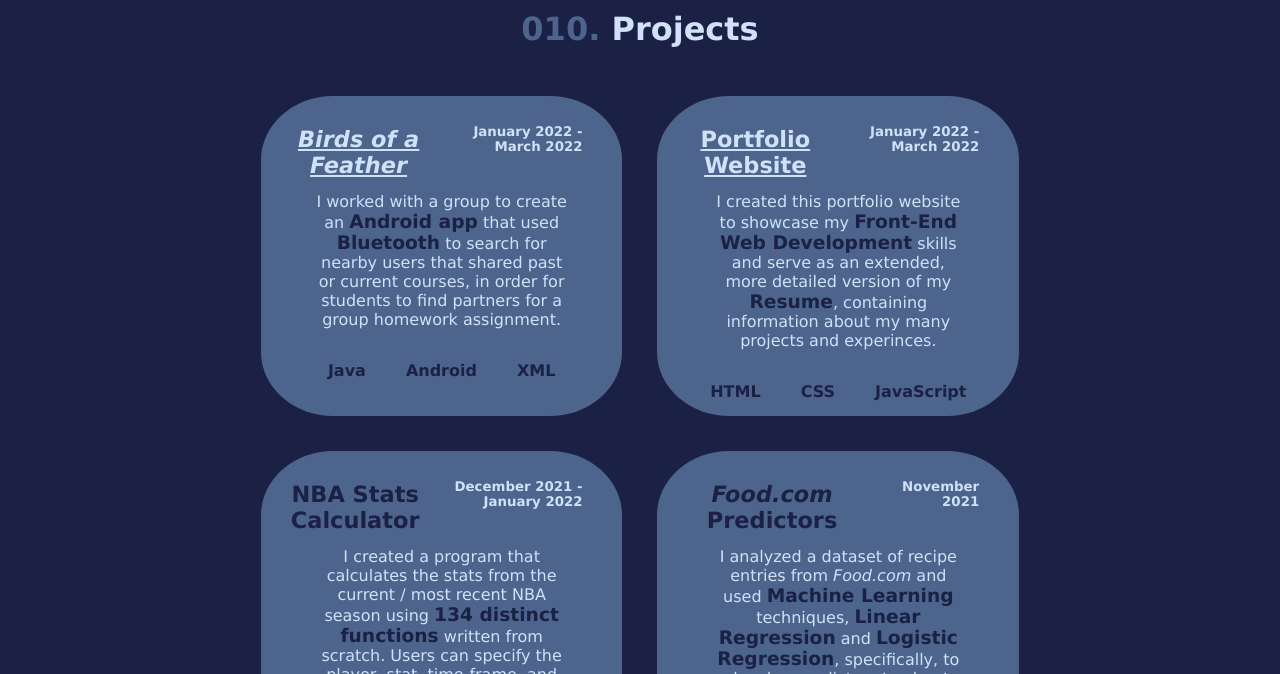
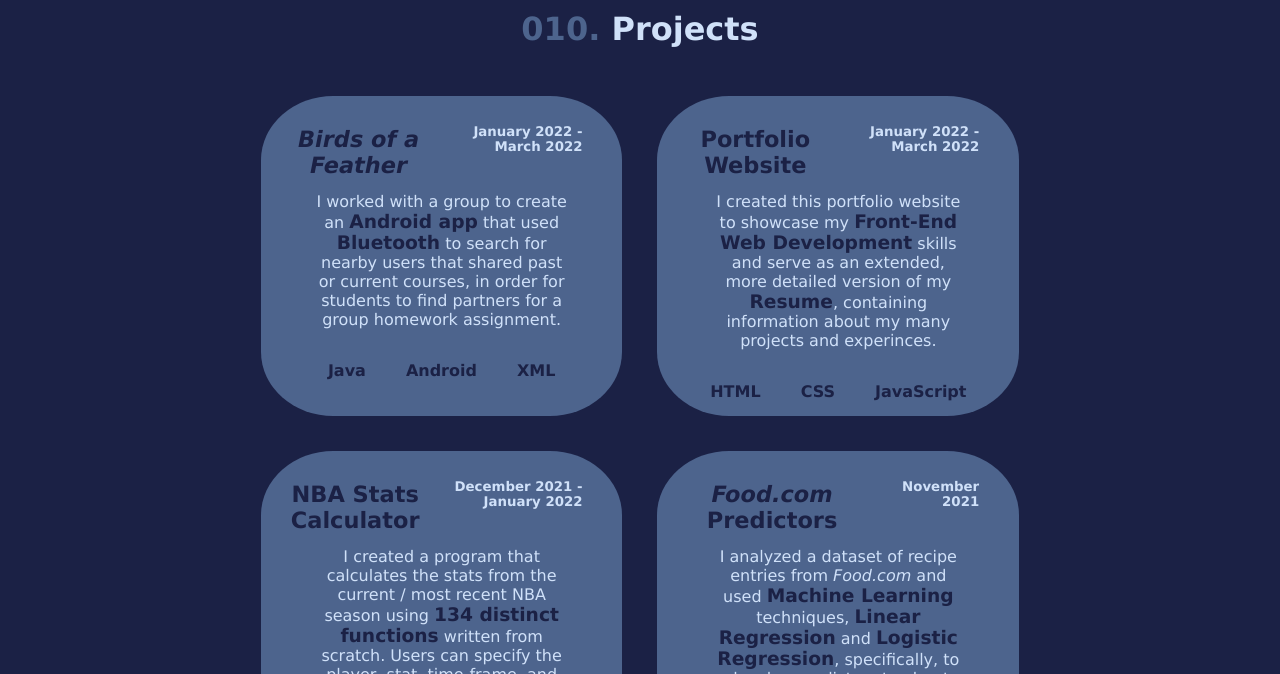
Before and after one commit to RishmalRohinkumar/PortfolioWebsite, a plain HTML site: page pages/projects.html in a window 1280 px wide. Shown: the part 126-800 px from the top of the page. Drawn offline with Linux system fonts and the light colour scheme.

Commit message:
Updated Project GitHub Link Hovers

```diff
--- a/style/laptop.css
+++ b/style/laptop.css
@@ -268,14 +268,12 @@ li::marker {
   margin-bottom: 20px;
 }
 
-a[href="https://github.com/RishmalRohinkumar/RGB-Color-Guessing-Game"]
-{
+.projectTitle a {
   color: var(--midnight-blue);
   text-decoration: none;
 }
 
-a[href="https://github.com/RishmalRohinkumar/RGB-Color-Guessing-Game"]:hover
-{
+.projectTitle a:hover {
   text-decoration: underline;
 }
 
```
